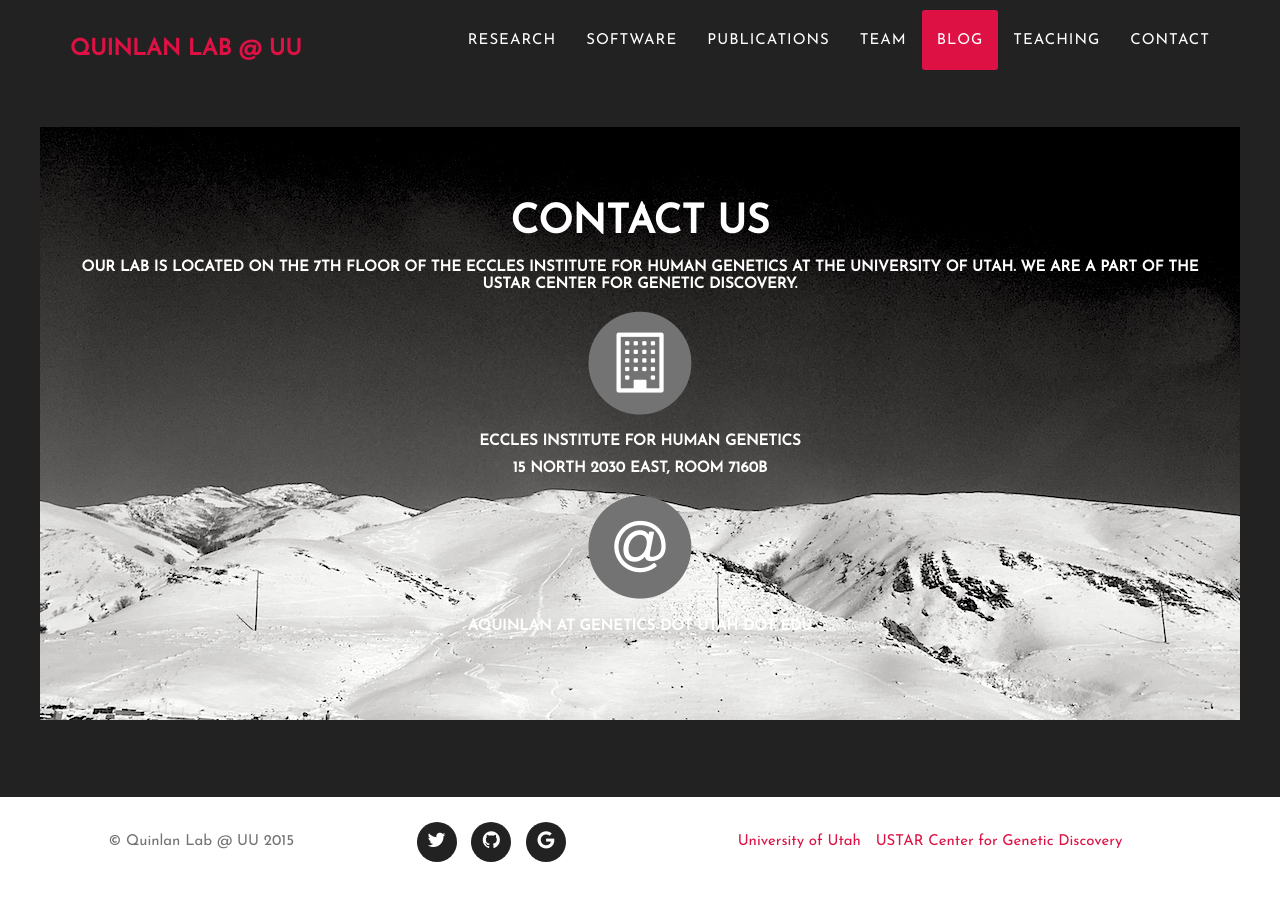
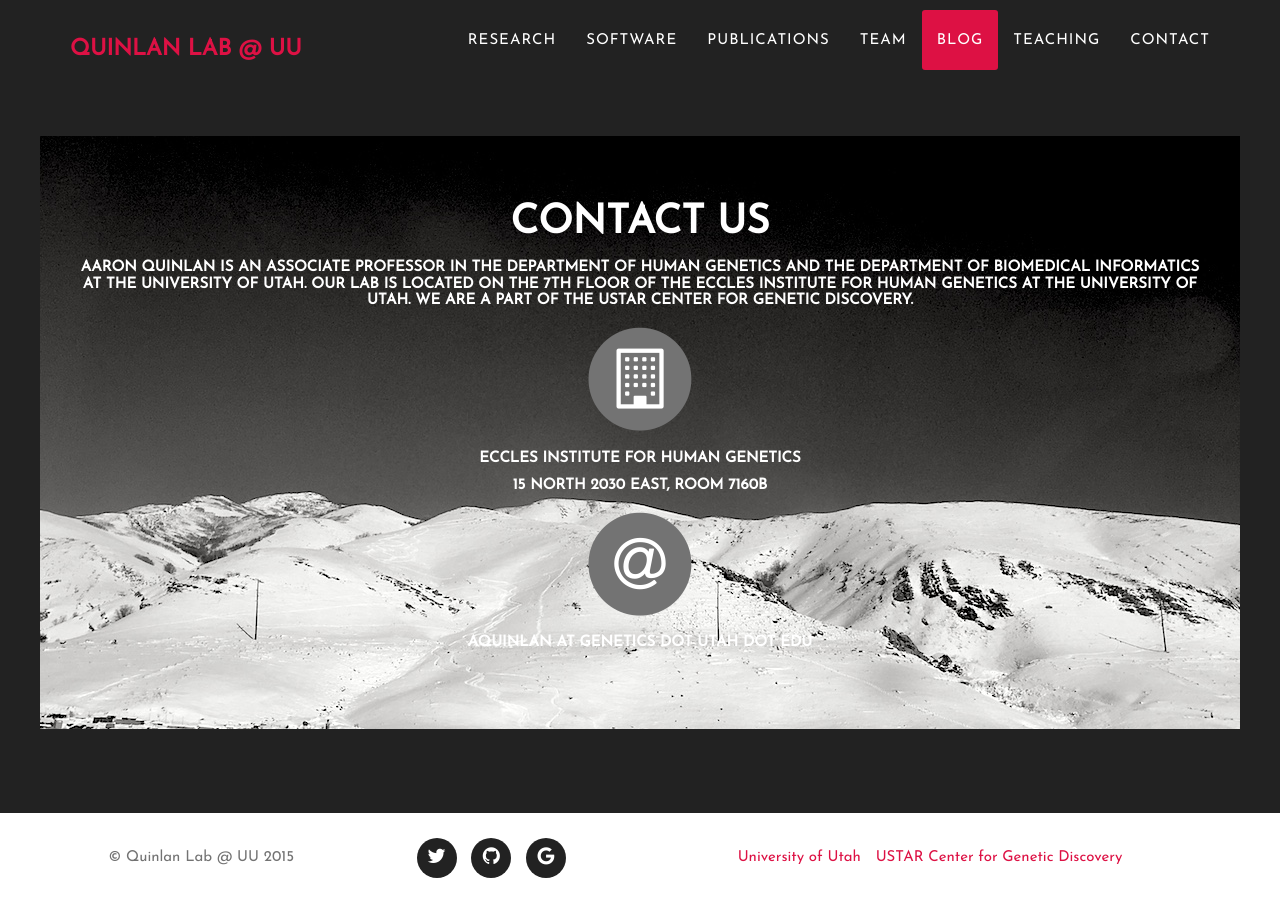
Before and after one commit to arq5x/arq5x.github.io, a Jekyll site: the page built from index.html, in a window 1280 px wide and 900 px high, scrolled down 17188 px. Built offline with Jekyll 4.4.1, drawn with Linux system fonts in a browser that asks for light colours; some web fonts are replaced; Markdown is read by kramdown in place of the engine named in the settings.

Commit message:
add affiliations

```diff
--- a/_includes/contact.html
+++ b/_includes/contact.html
@@ -3,7 +3,7 @@
             <div class="row">
                 <div class="col-lg-12 text-center">
                     <h2 class="section-heading">Contact Us</h2>
-                    <h5 class="section-heading">Our lab is located on the 7th floor of The Eccles Institute for Human Genetics at The University of Utah. We are a part of the USTAR Center for Genetic Discovery.</h5>
+                    <h5 class="section-heading">Aaron Quinlan is an Associate Professor in the Department of Human Genetics and the Department of Biomedical Informatics at the University of Utah. Our lab is located on the 7th floor of The Eccles Institute for Human Genetics at The University of Utah. We are a part of the USTAR Center for Genetic Discovery.</h5>
                 </div>
                 <div class="col-lg-12 text-center">
                     <span class="fa-stack fa-4x">
```
